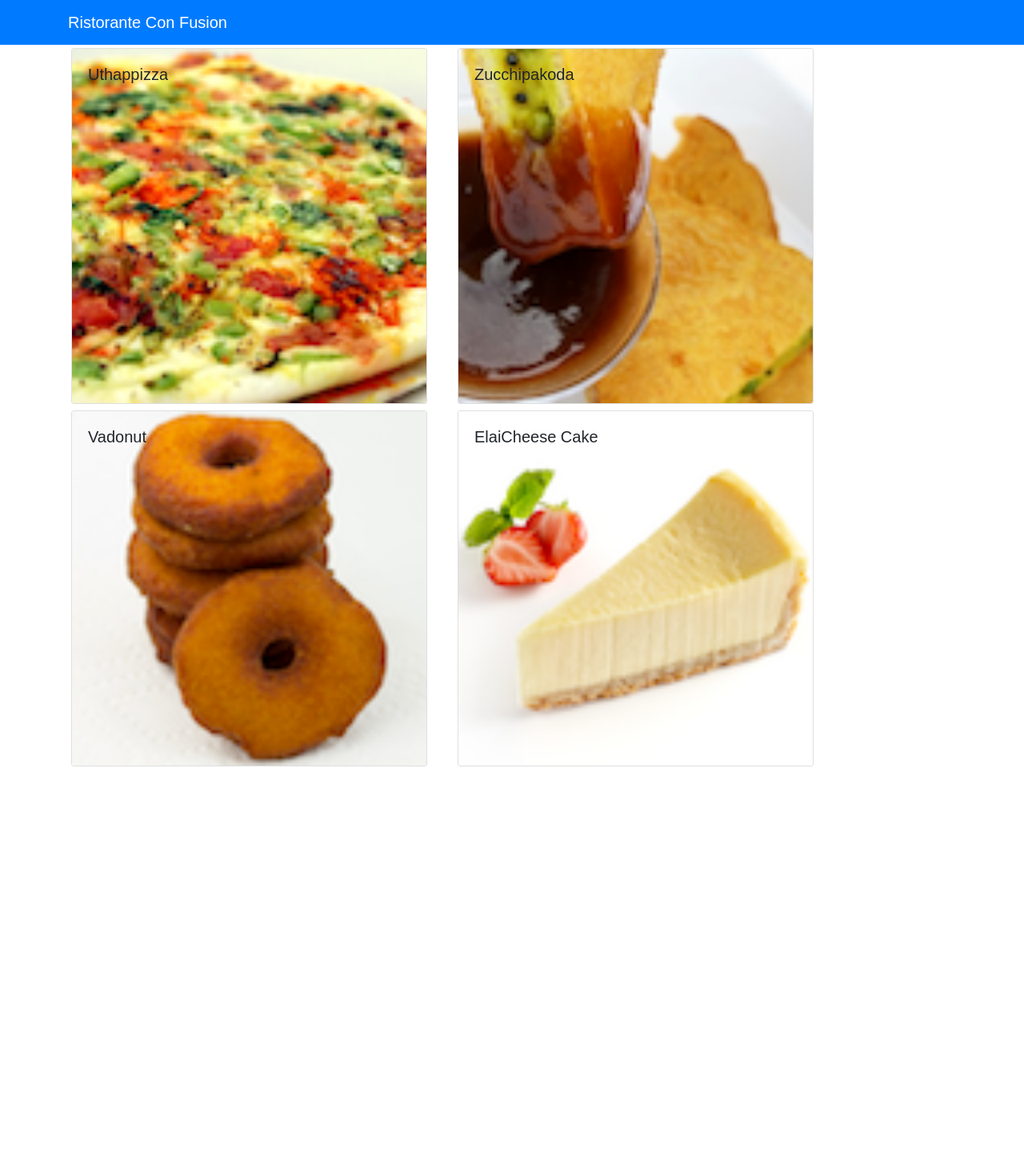
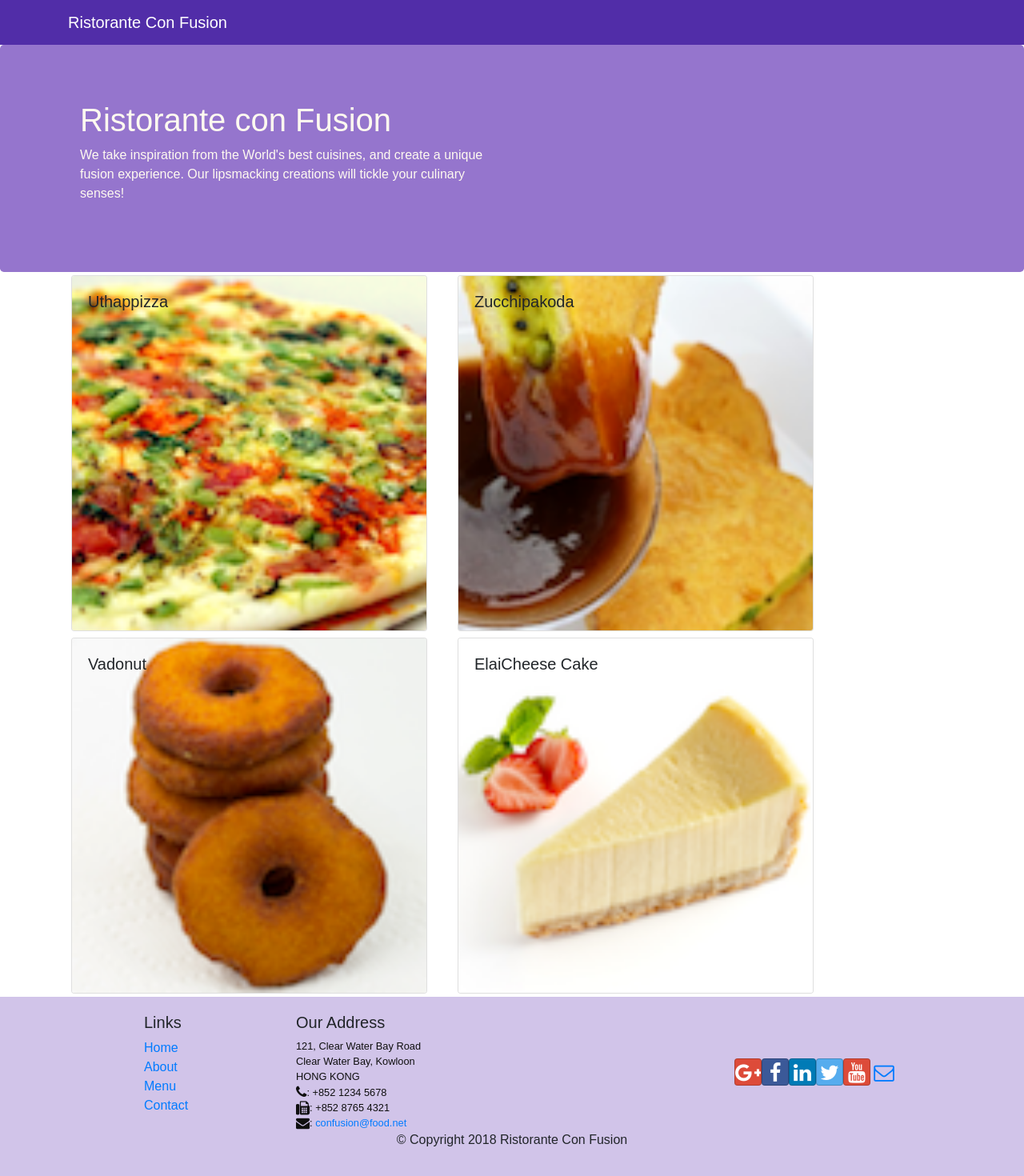
Before and after one commit to cdramirezh/FSWD-React, a React (Create React App) app: page /contactus in a window 1280 px wide. Shown: the top 1470 px of the page at 80% size. Before the commit the page ends 962 px from the top, so only its background shows below. Built offline with nearby package versions, Linux system fonts and the light colour scheme.

Commit message:
Header and Footer

```diff
--- a/package.json
+++ b/package.json
@@ -4,6 +4,8 @@
   "private": true,
   "dependencies": {
     "bootstrap": "4.0.0",
+    "bootstrap-social": "5.1.1",
+    "font-awesome": "4.7.0",
     "react": "^16.13.1",
     "react-dom": "^16.13.1",
     "react-popper": "0.9.2",
--- a/src/App.css
+++ b/src/App.css
@@ -5,3 +5,37 @@
 .azul {
   background-color: blue;
 }
+
+.row-header{
+  margin:0px auto;
+  padding:0px auto;
+}
+
+.row-content {
+  margin:0px auto;
+  padding: 50px 0px 50px 0px;
+  border-bottom: 1px ridge;
+  min-height:400px;
+}
+
+.footer{
+  background-color: #D1C4E9;
+  margin:0px auto;
+  padding: 20px 0px 20px 0px;
+}
+.jumbotron {
+  padding:70px 30px 70px 30px;
+  margin:0px auto;
+  background: #9575CD ;
+  color:floralwhite;
+}
+
+address{
+  font-size:80%;
+  margin:0px;
+  color:#0f0f0f;
+}
+
+.navbar-dark {
+  background-color: #512DA8;
+}
--- /dev/null
+++ b/src/components/FooterComponent.js
@@ -0,0 +1,50 @@
+import React from 'react';
+
+function Footer(props) {
+    return(
+    <div className="footer">
+        <div className="container">
+            <div className="row justify-content-center">
+                <div className="col-4 offset-1 col-sm-2">
+                    <h5>Links</h5>
+                    <ul className="list-unstyled">
+                        <li><a href="#">Home</a></li>
+                        <li><a href="#">About</a></li>
+                        <li><a href="#">Menu</a></li>
+                        <li><a href="contactus.html">Contact</a></li>
+                    </ul>
+                </div>
+                <div className="col-7 col-sm-5">
+                    <h5>Our Address</h5>
+                    <address>
+		              121, Clear Water Bay Road<br />
+		              Clear Water Bay, Kowloon<br />
+		              HONG KONG<br />
+		              <i className="fa fa-phone fa-lg"></i>: +852 1234 5678<br />
+		              <i className="fa fa-fax fa-lg"></i>: +852 8765 4321<br />
+		              <i className="fa fa-envelope fa-lg"></i>: <a href="mailto:confusion@food.net">
+                         confusion@food.net</a>
+                    </address>
+                </div>
+                <div className="col-12 col-sm-4 align-self-center">
+                    <div className="text-center">
+                        <a className="btn btn-social-icon btn-google" href="http://google.com/+"><i className="fa fa-google-plus"></i></a>
+                        <a className="btn btn-social-icon btn-facebook" href="http://www.facebook.com/profile.php?id="><i className="fa fa-facebook"></i></a>
+                        <a className="btn btn-social-icon btn-linkedin" href="http://www.linkedin.com/in/"><i className="fa fa-linkedin"></i></a>
+                        <a className="btn btn-social-icon btn-twitter" href="http://twitter.com/"><i className="fa fa-twitter"></i></a>
+                        <a className="btn btn-social-icon btn-google" href="http://youtube.com/"><i className="fa fa-youtube"></i></a>
+                        <a className="btn btn-social-icon" href="mailto:"><i className="fa fa-envelope-o"></i></a>
+                    </div>
+                </div>
+            </div>
+            <div className="row justify-content-center">
+                <div className="col-auto">
+                    <p>© Copyright 2018 Ristorante Con Fusion</p>
+                </div>
+            </div>
+        </div>
+    </div>
+    )
+}
+
+export default Footer;
--- /dev/null
+++ b/src/components/HeaderComponent.js
@@ -0,0 +1,30 @@
+import React, { Component } from 'react';
+import { Navbar, NavbarBrand, Jumbotron } from 'reactstrap';
+
+class Header extends Component {
+    render() {
+        return(
+            <React.Fragment>
+                <Navbar dark>
+                    <div className="container">
+                        <NavbarBrand href="/">Ristorante Con Fusion</NavbarBrand>
+                    </div>
+                </Navbar>
+                <Jumbotron>
+                    <div className='container'>
+                        <div className='row-header'>
+                            <div className='col-12 col-sm-6'>
+                                <h1>Ristorante con Fusion</h1>
+                                <p>
+                                    We take inspiration from the World's best cuisines, and create a unique fusion experience. Our lipsmacking creations will tickle your culinary senses!
+                                </p>
+                            </div>
+                        </div>
+                    </div>
+                </Jumbotron>
+            </React.Fragment>
+        )
+    }
+}
+
+export default Header;
--- a/src/components/MainComponent.js
+++ b/src/components/MainComponent.js
@@ -1,7 +1,8 @@
 import React, { Component } from 'react';
-import { Navbar, NavbarBrand } from 'reactstrap';
 import Menu from './MenuComponent';
 import DishDetail from './DishdetailComponent.js';
+import Header from './HeaderComponent';
+import Footer from './FooterComponent';
 import { DISHES } from '../shared/dishes';
 
 class Main extends Component {
@@ -23,16 +24,13 @@ class Main extends Component {
   render() {
     return (
       <div>
-        <Navbar dark color="primary">
-          <div className="container">
-            <NavbarBrand href="/">Ristorante Con Fusion</NavbarBrand>
-          </div>
-        </Navbar>
+        <Header />
         <Menu
           dishes={this.state.dishes}
           onClick={ (dishId) => this.onDishSelect(dishId) }
         />
         <DishDetail dish={ this.state.dishes.filter( (dish)=>dish.id===this.state.selectedDish )[0] }/>
+        <Footer />
       </div>
     );
   }
--- a/src/index.js
+++ b/src/index.js
@@ -1,6 +1,8 @@
 import React from 'react';
 import ReactDOM from 'react-dom';
 import 'bootstrap/dist/css/bootstrap.min.css'; //Importo bootstrap antes de index para que index sobreescriba las clases custom que le meto a Bootstrap
+import 'font-awesome/css/font-awesome.css';
+import 'bootstrap-social/bootstrap-social.css';
 import './index.css';
 import App from './App';
 import registerServiceWorker from './registerServiceWorker';
```
Also changed, not shown: 1 other file (tests, documents, lock files or other folders).
